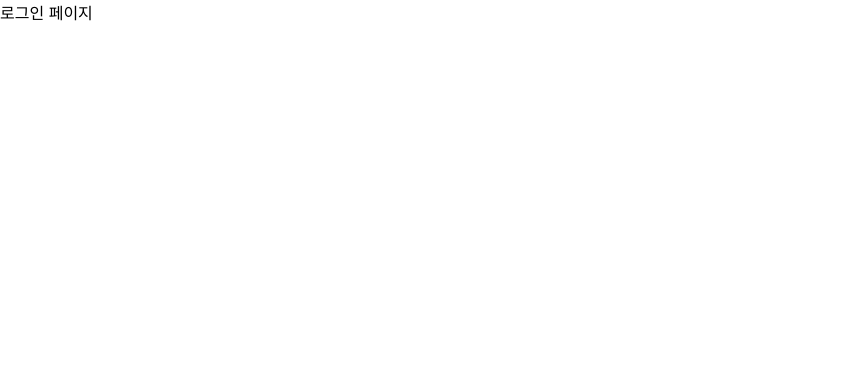
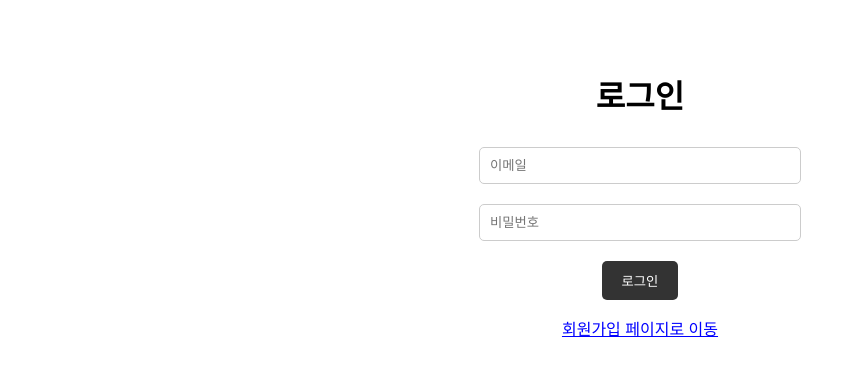
Before and after one commit to soyxni/movie_reservation, a React (Create React App) app in the folder frontend/: page /login in a window 1280 px wide. Shown: the top 376 px of the page, without its empty margins (0-864 px from the left). Built offline with nearby package versions, Linux system fonts and the light colour scheme.

Commit message:
로그인 페이지 ui 구현 및 api 연동

```diff
--- a/frontend/src/App.js
+++ b/frontend/src/App.js
@@ -3,13 +3,14 @@ import { BrowserRouter as Router, Routes, Route } from "react-router-dom";
 import MainPage from "./components/MainPage";
 import ShowtimePage from "./components/ShowtimePage";
 import MoviePage from "./components/MoviePage";
+import LoginPage from "./components/LoginPage";
 
 const App = () => {
   return (
     <Router>
       <Routes>
         <Route path="/" element={<MainPage />} />
-        <Route path="/login" element={<div>로그인 페이지</div>} />
+        <Route path="/login" element={<LoginPage />} />
         <Route path="/movies" element={<MoviePage />} />
         <Route path="/showtimes" element={<ShowtimePage />} />
         <Route path="/reservations" element={<div>예매 내역 확인 페이지</div>} />
--- /dev/null
+++ b/frontend/src/components/LoginPage.css
@@ -0,0 +1,40 @@
+.login-page {
+  display: flex;
+  flex-direction: column;
+  align-items: center;
+  margin-top: 50px;
+  font-family: Arial, sans-serif;
+}
+
+h1 {
+  margin-bottom: 20px;
+}
+
+.input-field {
+  margin: 10px 0;
+  padding: 10px;
+  width: 300px;
+  border: 1px solid #ccc;
+  border-radius: 5px;
+}
+
+.login-button {
+  padding: 10px 20px;
+  margin-top: 10px;
+  background-color: #333;
+  color: white;
+  border: none;
+  border-radius: 5px;
+  cursor: pointer;
+}
+
+.login-button:hover {
+  background-color: #555;
+}
+
+.register-link {
+  color: blue;
+  text-decoration: underline;
+  cursor: pointer;
+  margin-top: 10px;
+}
--- /dev/null
+++ b/frontend/src/components/LoginPage.js
@@ -0,0 +1,65 @@
+import React, { useState } from "react";
+import { useNavigate } from "react-router-dom";
+import "./LoginPage.css";
+
+const LoginPage = () => {
+  const [email, setEmail] = useState("");
+  const [password, setPassword] = useState("");
+  const navigate = useNavigate();
+
+  const handleLogin = async () => {
+    try {
+      const response = await fetch("http://127.0.0.1:8000/api/users/login/", {
+        method: "POST",
+        headers: {
+          "Content-Type": "application/json",
+        },
+        body: JSON.stringify({ email, password }),
+      });
+
+      if (response.ok) {
+        const data = await response.json();
+        localStorage.setItem("token", data.access); // JWT 토큰 저장
+        alert("로그인 성공");
+        navigate("/"); // 메인 페이지로 이동
+      } else {
+        alert("로그인 실패. 이메일과 비밀번호를 확인하세요.");
+      }
+    } catch (error) {
+      console.error("로그인 에러:", error);
+    }
+  };
+
+  return (
+    <div className="login-page">
+      <h1>로그인</h1>
+      <input
+        type="email"
+        placeholder="이메일"
+        value={email}
+        onChange={(e) => setEmail(e.target.value)}
+        className="input-field"
+      />
+      <input
+        type="password"
+        placeholder="비밀번호"
+        value={password}
+        onChange={(e) => setPassword(e.target.value)}
+        className="input-field"
+      />
+      <button onClick={handleLogin} className="login-button">
+        로그인
+      </button>
+      <p>
+        <span
+          className="register-link"
+          onClick={() => navigate("/register")}
+        >
+          회원가입 페이지로 이동
+        </span>
+      </p>
+    </div>
+  );
+};
+
+export default LoginPage;
```
